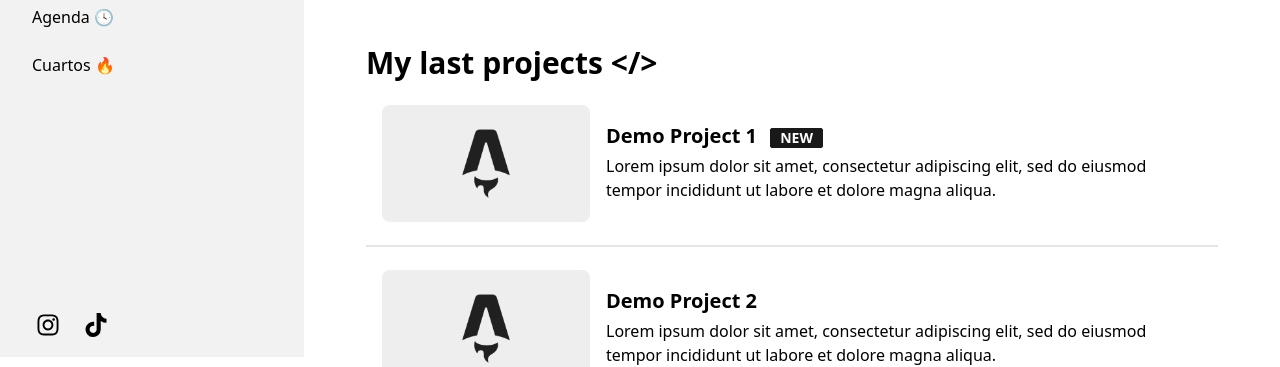
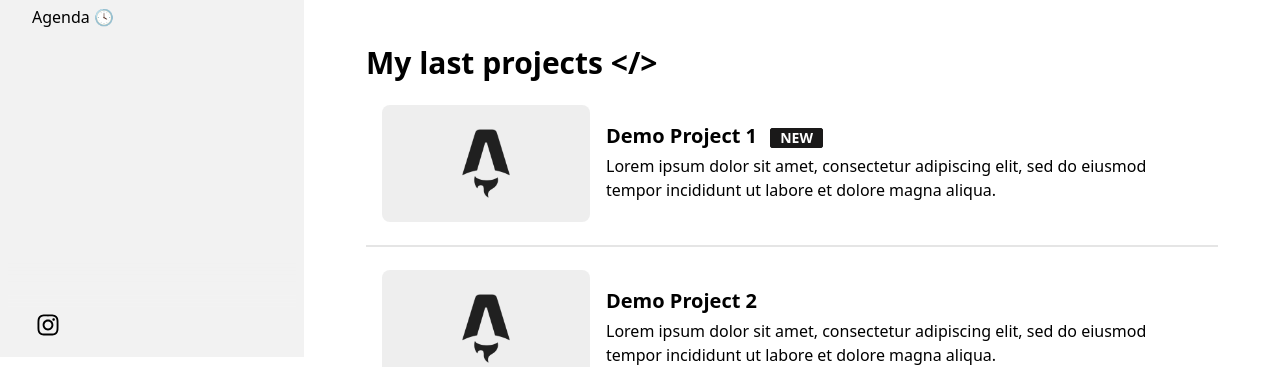
Before and after one commit to Focus-LuisSiliezar/conferencia-sv, an Astro site: page / in a window 1280 px wide. Shown: the part 443-810 px from the top of the page. Built offline with nearby package versions, Linux system fonts and the light colour scheme; Astro itself is replaced by a stand-in of ours.

Commit message:
chore: new menu

```diff
--- a/src/components/SideBarFooter.astro
+++ b/src/components/SideBarFooter.astro
@@ -24,7 +24,7 @@
             ></path>
         </svg>
     </a>
-    <a
+    <!-- <a
         href=""
         target="_blank"
         class="mx-3"
@@ -41,5 +41,5 @@
                 d="M448,209.91a210.06,210.06,0,0,1-122.77-39.25V349.38A162.55,162.55,0,1,1,185,188.31V278.2a74.62,74.62,0,1,0,52.23,71.18V0l88,0a121.18,121.18,0,0,0,1.86,22.17h0A122.18,122.18,0,0,0,381,102.39a121.43,121.43,0,0,0,67,20.14Z"
             ></path>
         </svg>
-    </a>
+    </a> -->
 </div>
--- a/src/components/SideBarMenu.astro
+++ b/src/components/SideBarMenu.astro
@@ -10,7 +10,7 @@
     <li><a class="py-3 text-base" id="store" href="/store">Tienda 💲</a></li>
     <li><a class="py-3 text-base" id="blog" href="/blog/">Cultura 🧠</a></li>
     <li><a class="py-3 text-base" id="agenda" href="/agenda">Agenda 🕓</a></li>
-    <li><a class="py-3 text-base" id="agenda" href="/agenda">Cuartos 🔥</a></li>
+    <!-- <li><a class="py-3 text-base" id="agenda" href="/agenda">Cuartos 🔥</a></li> -->
     <!-- <li><a class="py-3 text-base" id="agenda" href="/agenda">Participantes*</a></li> -->
     <!-- <li>
         <a
```
